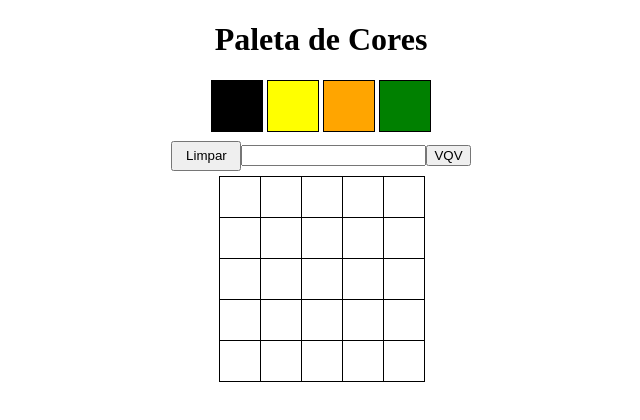
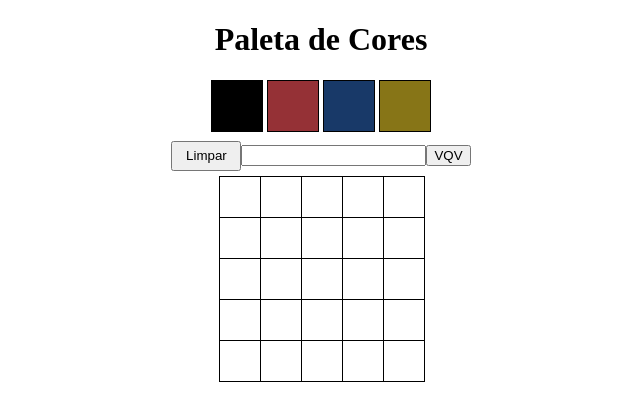
Before and after one commit to ggiacomini2012/pixel-art, a PHP site: page / in a window 1280 px wide. Shown: the top 420 px of the page, without its empty margins (319-959 px from the left). Run offline with PHP 8.4, Linux system fonts and the light colour scheme.

Commit message:
requisito 12 concluído

```diff
--- a/index.html
+++ b/index.html
@@ -9,9 +9,9 @@
     <h1 id="title">Paleta de Cores</h1>
     <div id="color-palette">
         <li class="color black selected"></li>
-        <li class="color yellow"></li>
-        <li class="color orange"></li>
-        <li class="color green"></li>
+        <li class="color colorTwo"></li>
+        <li class="color colorThree"></li>
+        <li class="color colorFour"></li>
         <script src="script.js"></script>
     </div>
 </body>
--- a/script.js
+++ b/script.js
@@ -32,6 +32,14 @@ for (let index = 0; index < 25; index += 1) {
   createElementoPixel.setAttribute('class', 'pixel');
   createElementPixelBoard.appendChild(createElementoPixel);
 }
+
+let random = `#${Math.ceil(Math.random() * 9) * 100000 + parseInt((Math.random() * 99999), 10)}`;
+
+document.getElementsByClassName('colorTwo')[0].style.backgroundColor = random;
+random = `#${Math.ceil(Math.random() * 9) * 100000 + parseInt((Math.random() * 99999), 10)}`;
+document.getElementsByClassName('colorThree')[0].style.backgroundColor = random;
+random = `#${Math.ceil(Math.random() * 9) * 100000 + parseInt((Math.random() * 99999), 10)}`;
+document.getElementsByClassName('colorFour')[0].style.backgroundColor = random;
 
 const colorsOfThePalette = document.querySelectorAll('.color');
 
--- a/style.css
+++ b/style.css
@@ -15,18 +15,6 @@ body {
 
 .black {
   background-color: black;
-}
-
-.yellow {
-  background-color: yellow;
-}
-
-.orange {
-  background-color: orange;
-}
-
-.green {
-  background-color: green;
 }
 
 #pixel-board {
```
